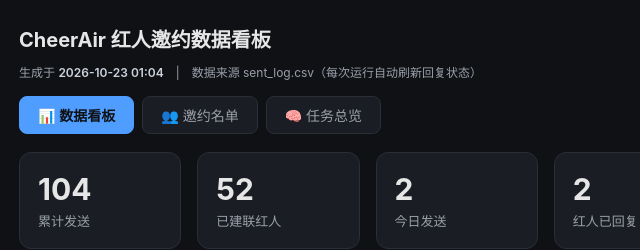
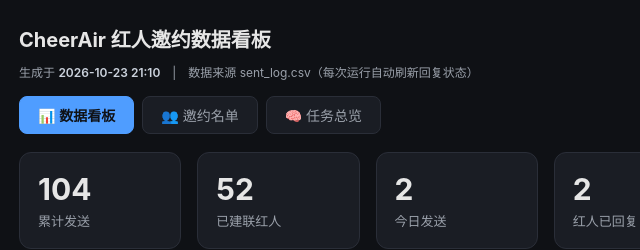
Before and after one commit to yeriovchen11/cheerair-data, a plain HTML site: page dashboard.html in a window 1280 px wide. Shown: the top 250 px of the page, 5-645 px from the left. Drawn offline with Linux system fonts and the light colour scheme.

Commit message:
dashboard: 更新 dashboard.html (Contents API)

```diff
--- a/dashboard.html
+++ b/dashboard.html
@@ -33,7 +33,7 @@
 .gen b{color:#cbd2dc;font-weight:600}
 </style></head><body>
 <h1>CheerAir 红人邀约数据看板</h1>
-<div class="gen">生成于 <b>2026-10-23 01:04</b>　|　数据来源 sent_log.csv（每次运行自动刷新回复状态）</div>
+<div class="gen">生成于 <b>2026-10-23 21:10</b>　|　数据来源 sent_log.csv（每次运行自动刷新回复状态）</div>
 <div class="tabbar">
   <button class="tabbtn active" data-t="dashboard" onclick="swt('dashboard')">📊 数据看板</button>
   <button class="tabbtn" data-t="roster" onclick="swt('roster')">👥 邀约名单</button>
```
